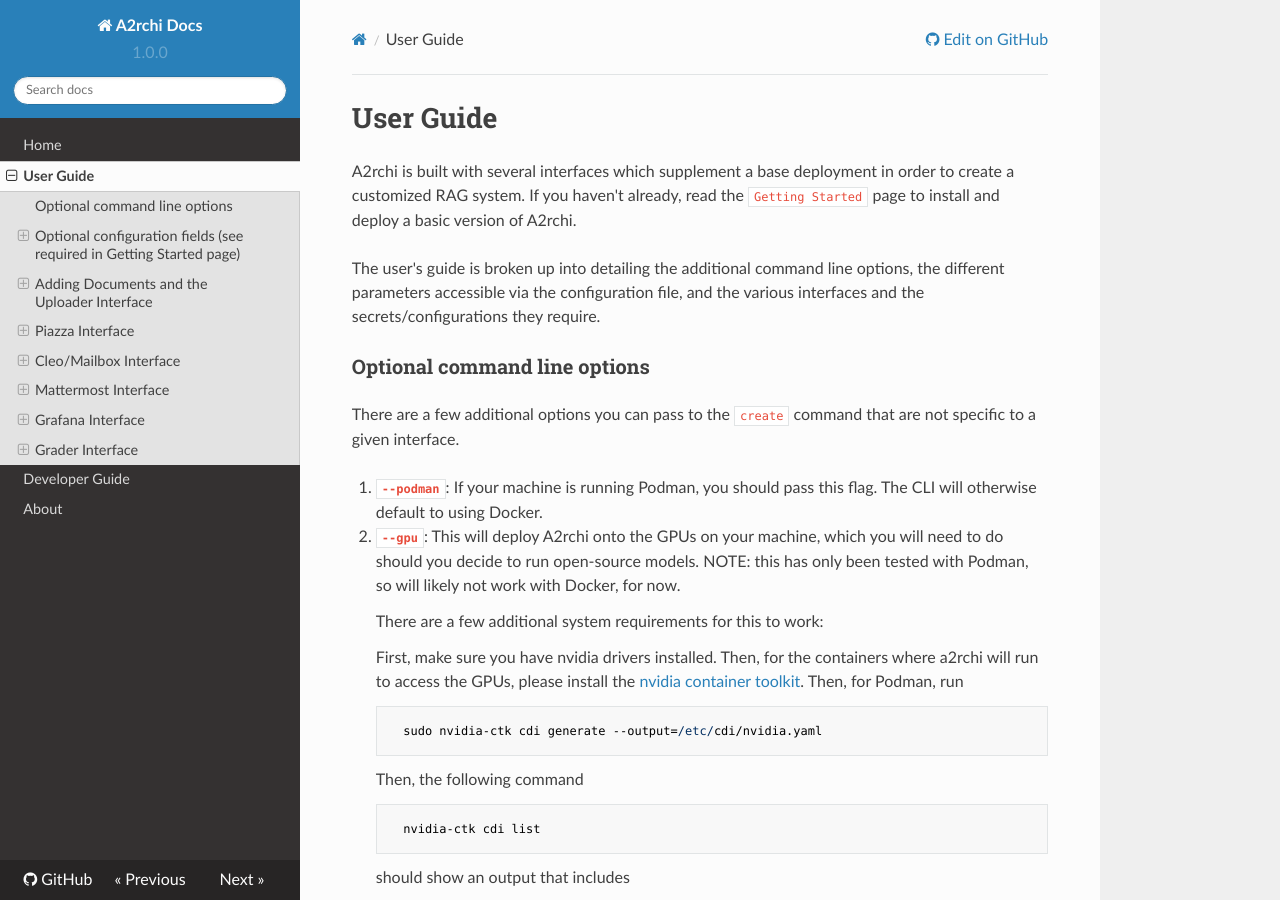
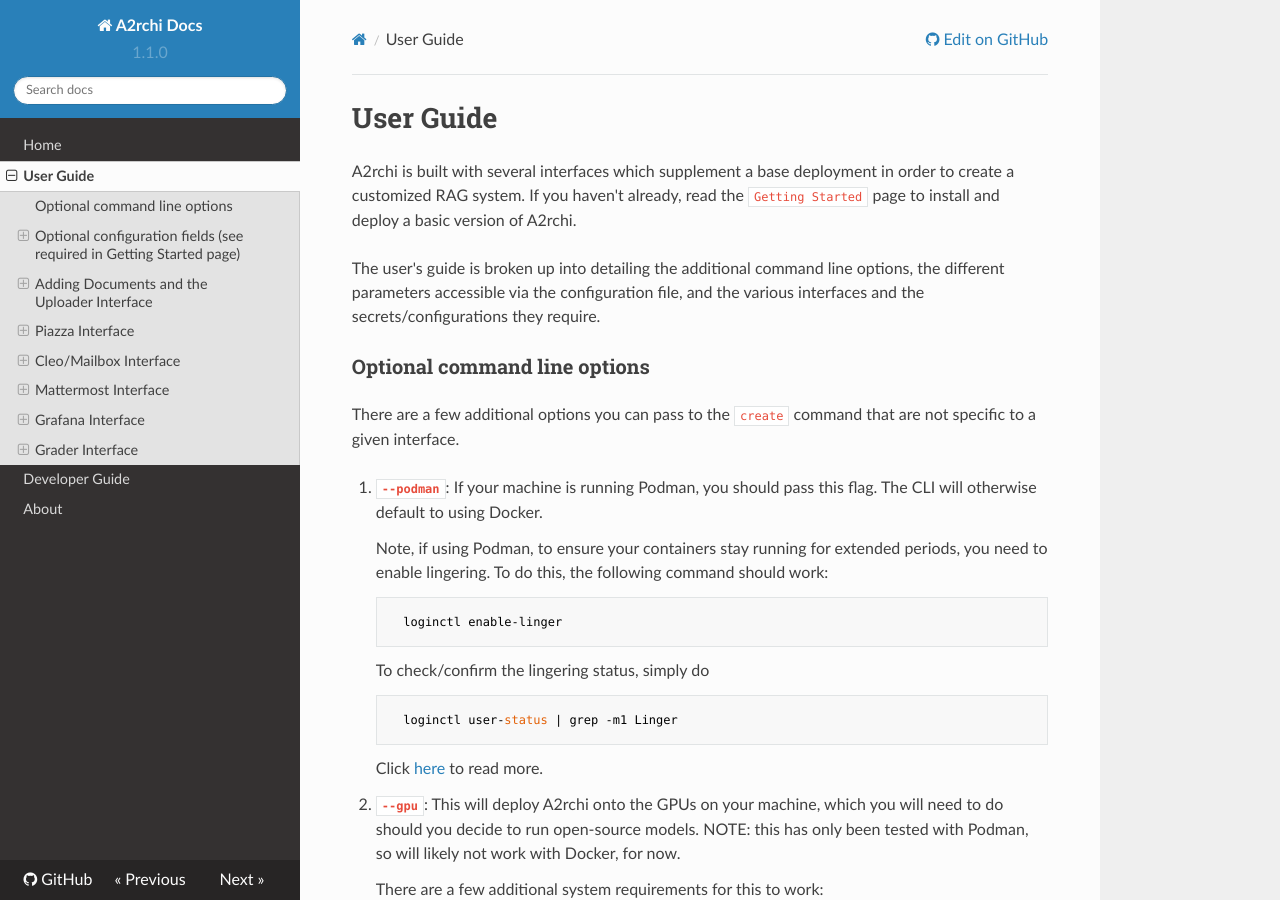
Before and after one commit to mit-submit/A2rchi, an MkDocs documentation site: the page built from docs/docs/user_guide.md, in a window 1280 px wide and 900 px high. Built offline with MkDocs 1.6.1, drawn with Linux system fonts in a browser that asks for light colours; nearby versions of some CDN libraries.

Commit message:
new version (+ linger status for podman in guide)

```diff
--- a/docs/docs/user_guide.md
+++ b/docs/docs/user_guide.md
@@ -9,6 +9,18 @@
 There are a few additional options you can pass to the `create` command that are not specific to a given interface.
 
 1. **`--podman`**: If your machine is running Podman, you should pass this flag. The CLI will otherwise default to using Docker.
+
+    Note, if using Podman, to ensure your containers stay running for extended periods, you need to enable lingering. To do this, the following command should work:
+
+          loginctl enable-linger
+
+    To check/confirm the lingering status, simply do
+
+          loginctl user-status | grep -m1 Linger
+
+    Click [here](https://access.redhat.com/solutions/7054698) to read more.
+
+
 
 2. **`--gpu`**: This will deploy A2rchi onto the GPUs on your machine, which you will need to do should you decide to run open-source models. NOTE: this has only been tested with Podman, so will likely not work with Docker, for now.
 
--- a/docs/mkdocs.yml
+++ b/docs/mkdocs.yml
@@ -8,4 +8,4 @@
 repo_url: https://github.com/mit-submit/A2rchi
 repo_name: 'GitHub'
 extra:
-  version: 1.0.0
+  version: 1.1.0
--- a/pyproject.toml
+++ b/pyproject.toml
@@ -1,6 +1,6 @@
 [project]
 name = "a2rchi"
-version = "1.0.0"
+version = "1.1.0"
 description = "An AI Augmented Research Chat Intelligence (A2rchi)"
 requires-python = ">=3.7"
 authors = [
```
